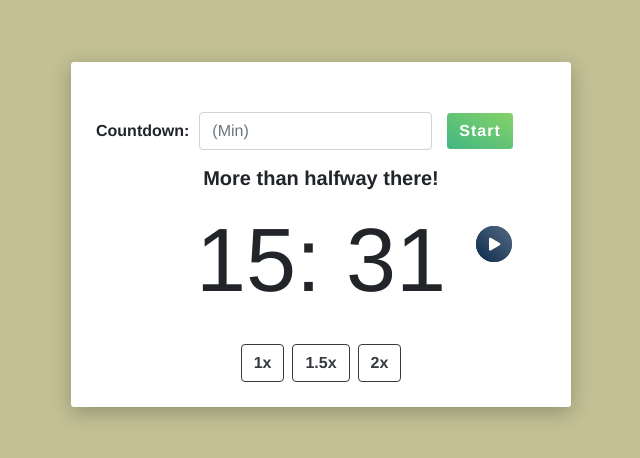
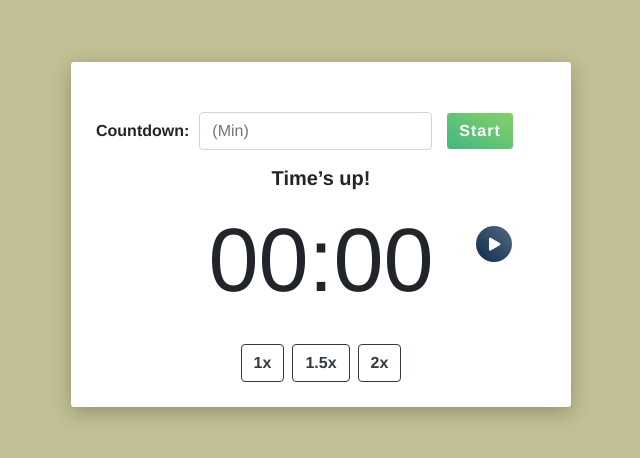
Before and after one commit to smiletondi/ways2cap-timer, a React (Create React App) app: page / in a window 1280 px wide. Shown: the part 166-624 px from the top of the page, without its empty margins (319-959 px from the left). Built offline with nearby package versions, Linux system fonts and the light colour scheme.

Commit message:
Connect CoundownHeader and CoundownBody with the main component

```diff
--- a/src/App.js
+++ b/src/App.js
@@ -8,14 +8,103 @@ import CountdownFooter from './components/CountdownFooter/CountdownFooter';
 
 export class App extends Component {
 
+  constructor(props) {
+    super(props);
+    this.state = {
+      time: 0,
+      remainingTime: 0,
+      play: false,
+      speed: 1,
+    };
+  };
+
+  componentDidUpdate(prevProps, prevState) {
+    if (this.state.running !== prevState.running) {
+      switch (this.state.play) {
+        case true:
+          this.handleStart();
+          return;
+        default:
+          return;
+      }
+    }
+  }
+
+  changeSpeed = (speed) => {
+    this.setState({
+      speed
+    });
+  }
+
+  handleCountdown = (seconds) => {
+    if (this.state.play) {
+      return 0;
+    }
+    this.setState({
+      time: seconds,
+      remainingTime: seconds,
+    });
+  }
+
+  handleStart = () => {
+    this.timer = setInterval(() => {
+      let newCount = this.state.remainingTime - 1;
+      this.setState(
+        {
+          remainingTime: newCount >= 0 ? newCount : 0,
+          play: true
+        }
+      );
+    }, 1005);
+  }
+
+  handleStop = () => {
+    if (this.timer) {
+      clearInterval(this.timer);
+      this.setState(
+        { play: false }
+      );
+    }
+  }
+
+  handleReset = () => {
+    this.setState(
+      {
+        remainingTime: 0,
+        play: false
+      }
+    );
+  }
+
+  format(time) {
+    let seconds = time % 60;
+    let minutes = Math.floor(time / 60);
+    minutes = minutes.toString().length === 1 ? "0" + minutes : minutes;
+    seconds = seconds.toString().length === 1 ? "0" + seconds : seconds;
+    return minutes + ':' + seconds;
+  };
+
+
   render() {
     return (
       <div className="App">
         <div>
           <div className="countdown">
-            <CountdownHeader />
-            <CountdownBody />
-            <CountdownFooter />
+            <CountdownHeader
+              handleCountdown={this.handleCountdown}
+              handleStart={this.handleStart}
+              handleReset={this.handleReset}
+            />
+            <CountdownBody
+              handleStop={this.handleStop}
+              play={this.state.play}
+              time={this.state.time}
+              remainingTime={this.state.remainingTime}
+              handleStart={this.handleStart}
+              formatTime={this.format(this.state.remainingTime)}
+            />
+            <CountdownFooter
+              changeSpeed={this.changeSpeed} />
           </div>
         </div >
       </div>
--- a/src/components/CountdownBody/CountdownBody.js
+++ b/src/components/CountdownBody/CountdownBody.js
@@ -1,30 +1,65 @@
-import React, { Component } from 'react'
+import React from 'react';
 
 import './CountdownBody.css';
 
-export class CountdownBody extends Component {
-    render() {
+function CountdownBody(props) {
+
+    const { time, remainingTime, play } = props;
+    let msg;
+    if (remainingTime < time / 2) {
+        msg = "More than halfway there!";
+    }
+    if (remainingTime === 0) {
+        msg = "Time’s up!";
+    }
+    if (remainingTime === undefined) {
+        msg = "";
+    }
+    console.log(msg)
+
+
     return (
         <div className="countdown-body">
-                <h5 className="font-weight-bolder my-3">More than halfway there!</h5>
+            <h5 className="font-weight-bolder my-3">{msg}</h5>
+
             <div className="countdown-body">
                 <h3 className="countdown-total">
-                        <span className="minutes">15</span>
-                        <span className="separator">:</span>
-                        <span className="seconds"> 31 </span>
+                    {props.formatTime}
                 </h3>
                 <div className="countdown-play">
-                        <div className="btn btn-stop">
+                    {
+                        play ?
+                            (<div className="btn btn-stop" onClick={props.handleStop}>
                                 <i className="fa fa-pause"></i>
-                        </div>
-                        <div className="btn btn-start">
+                            </div>)
+                            :
+                            (<div className="btn btn-start" onClick={props.handleStart}>
                                 <i className="fa fa-play"></i>
+                            </div>)
+                    }
+
+
                 </div>
             </div>
         </div>
-            </div>
-        );
-    }
+    )
 }
 
 export default CountdownBody;
+
+// import React, { Component } from 'react'
+
+
+
+// export class CountdownBody extends Component {
+
+//     render() {
+//
+
+//         return (
+
+//         );
+//     }
+// }
+
+// export default CountdownBody;
--- a/src/components/CountdownFooter/CountdownFooter.js
+++ b/src/components/CountdownFooter/CountdownFooter.js
@@ -1,25 +1,23 @@
-import React, { Component } from 'react';
+import React from 'react';
 
 import "./CountdownFooter.css";
 
-export class CountdownFooter extends Component {
-    render() {
-        return (
-            <div className="countdown-footer">
-                <div className="countdown-speed-buttons">
-                    <div className="btn btn-outline-dark">
-                        1x
-              </div>
-                    <div className="btn btn-outline-dark">
-                        1.5x
-              </div>
-                    <div className="btn btn-outline-dark">
-                        2x
-              </div>
-                </div>
+const speeds = [1, 1.5, 2];
+
+function CountdownFooter(props) {
+    return (
+        <div className="countdown-footer">
+            <div className="countdown-speed-buttons">
+                {
+                    speeds.map(elem => (
+                        <div key={elem} className="btn btn-outline-dark" onClick={()=>props.changeSpeed(elem)}>
+                            {elem}x
+                            </div>
+                    ))
+                }
             </div>
-        );
-    }
+        </div>
+    )
 }
 
 export default CountdownFooter;
--- a/src/components/CountdownHeader/CountdownHeader.js
+++ b/src/components/CountdownHeader/CountdownHeader.js
@@ -3,6 +3,37 @@ import React, { Component } from 'react';
 import "./CountdownHeader.css";
 
 export class CountdownHeader extends Component {
+
+    constructor(props) {
+        super(props);
+        this.state = {
+            time: 0,
+            set: false
+        };
+    };
+
+    handleChange = (event) => {
+        this.setState({
+            minutes: event.target.value,
+            time: event.target.value * 60,
+        });
+    }
+
+
+    handleStart = async (event) => {
+        event.preventDefault();
+        this.props.handleCountdown(this.state.time);
+        this.props.handleStart();
+        this.setState({ set: true })
+    }
+
+    handleReset = (event) => {
+        event.preventDefault();
+        // this.props.handleReset();
+        this.setState(
+            { minutes: 0, set: false }
+        );
+    }
 
 
 
@@ -18,20 +49,27 @@ export class CountdownHeader extends Component {
                                 type="number"
                                 className="form-control"
                                 placeholder="(Min)"
+                                value={this.state.minutes === 0 ? "" : this.state.minutes}
+                                onChange={this.handleChange}
                                 min="1"
                             />
                         </div>
-                        <input
-                            className="btn btn-form-start"
-                            type="submit"
-                            value="Start"
-                            onClick={this.props.aa}
-                        />
-                        {/* <div className="btn btn-form-reset"> RESET </div> */}
+                        {
+                            !this.state.set ? (<input
+                                className="btn btn-form-start"
+                                type="submit"
+                                value="Start"
+                                onClick={this.handleStart}
+                            />)
+                                : (<input
+                                    className="btn btn-form-reset"
+                                    type="submit"
+                                    value="Reset"
+                                    onClick={this.handleReset && this.props.handleReset}
+                                />)
+                        }
+
                     </form>
-                    {/* <p className="form-error">
-                <span >error</span>
-              </p> */}
                 </div>
             </div>
 
```
Lines whose indentation alone changed are shown as unchanged.
